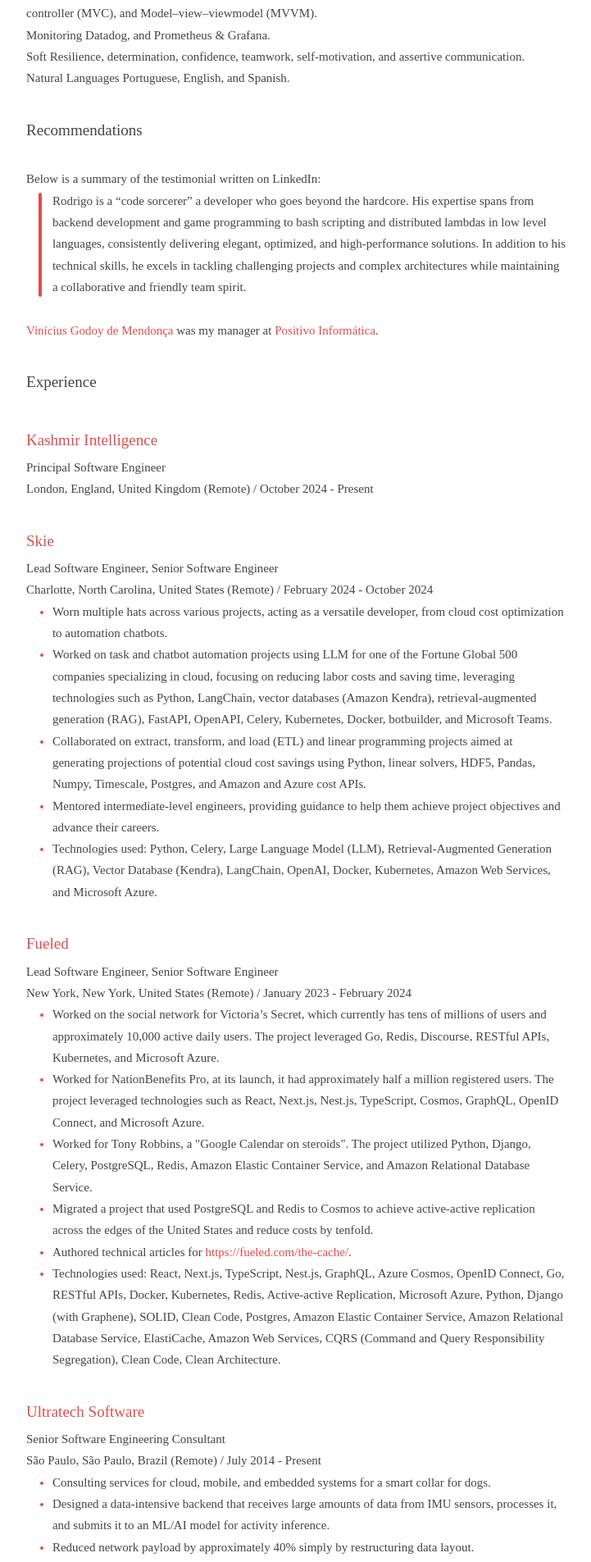
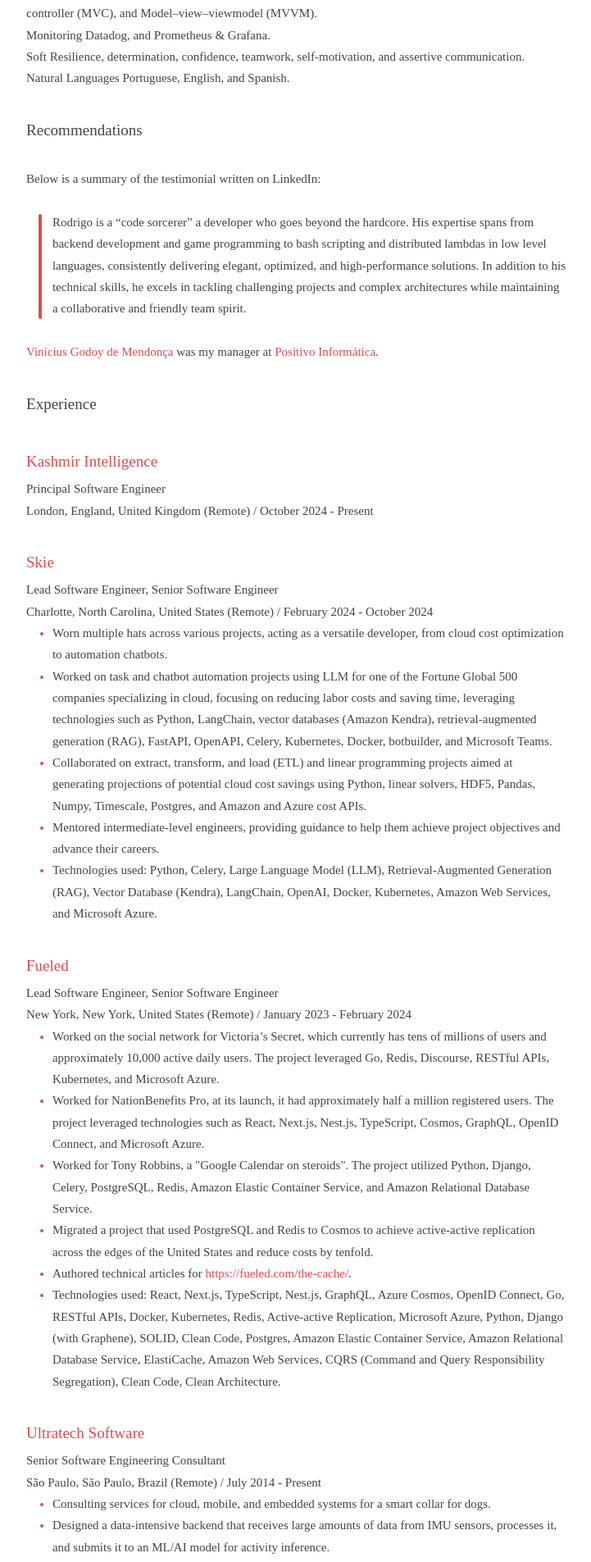
Before and after one commit to skhaz/rodrigo.delduca.org, a Jekyll site: the page resume.html, which Jekyll copies as it is, in a window 1280 px wide. Shown: the part 822-2727 px from the top of the page at 82% size, without its empty margins (278-999 px from the left). Built offline with Jekyll 4.4.1, drawn with Linux system fonts in a browser that asks for light colours.

Commit message:
Work in progress

```diff
--- a/resume.html
+++ b/resume.html
@@ -6,7 +6,7 @@
         <meta name="viewport" content="width=device-width, initial-scale=1">
         <meta name="bear-note-unique-identifier" content="FE192CAD-8749-45DA-9A61-E9F0B1BC1A59">
         <meta name="created" content="2024-07-25T18:20:55-0300">
-        <meta name="modified" content="2025-02-14T18:00:12-0300">
+        <meta name="modified" content="2025-02-14T18:03:57-0300">
         <meta name="tags" content="">
         <meta name="last device" content="Rodrigo’s MacBook Air">
 
@@ -143,7 +143,8 @@
 <b>Soft</b> Resilience, determination, confidence, teamwork, self-motivation, and assertive communication.<br>
 <b>Natural Languages</b> Portuguese, English, and Spanish.</p><br>
 <h3 id='Recommendations'>Recommendations</h3><br>
-<p>Below is a summary of the testimonial written on LinkedIn:</p><blockquote>
+<p>Below is a summary of the testimonial written on LinkedIn:</p><br>
+<blockquote>
 <p>Rodrigo is a “code sorcerer” a developer who goes beyond the hardcore. His expertise spans from backend development and game programming to bash scripting and distributed lambdas in low level languages, consistently delivering elegant, optimized, and high-performance solutions. In addition to his technical skills, he excels in tackling challenging projects and complex architectures while maintaining a collaborative and friendly team spirit.</p>
 </blockquote><br>
 <p><a href='https://www.linkedin.com/in/vinigodoy/'><i>Vinícius Godoy de Mendonça</i></a> was my manager at <a href='#positivo'>Positivo Informática</a>.</p><br>
```
